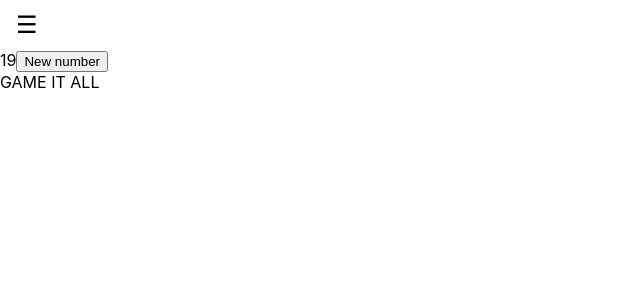
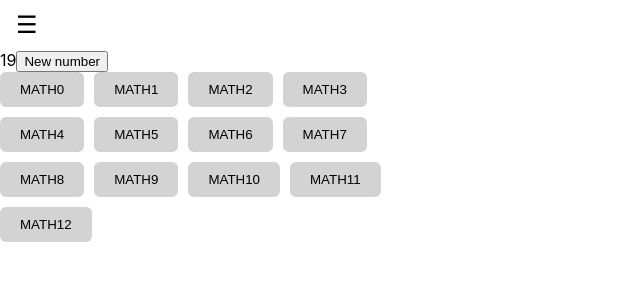
Before and after one commit to dukilee/stop, a React (Vite) app: page /admin in a window 1280 px wide. Shown: the top 300 px of the page, without its empty margins (0-640 px from the left). Built offline with nearby package versions, Linux system fonts and the light colour scheme; no server answers.

Commit message:
Adding cells and toggles

```diff
--- a/src/admin/AdminGameManager.jsx
+++ b/src/admin/AdminGameManager.jsx
@@ -1,10 +1,11 @@
 import { io } from 'socket.io-client';
 import { useRef, useState, useEffect } from 'react';
 import Sidebar from './SideBar';
+import ToggleTable from './ToggleTable';
 
 function AdminData(){
   return <div>
-    GAME IT ALL
+    <ToggleTable />
   </div>
 }
 
--- /dev/null
+++ b/src/admin/ToggleCell.css
@@ -0,0 +1,17 @@
+.toggle-cell-active {
+  background-color: goldenrod;
+  color: white;
+  padding: 10px 20px;
+  border: none;
+  border-radius: 6px;
+  cursor: pointer;
+}
+
+.toggle-cell-inactive {
+  background-color: lightgray;
+  color: black;
+  padding: 10px 20px;
+  border: none;
+  border-radius: 6px;
+  cursor: pointer;
+}
--- /dev/null
+++ b/src/admin/ToggleCell.jsx
@@ -0,0 +1,15 @@
+import { useState } from "react";
+import './ToggleCell.css';
+
+function ToggleCell({isActive=false, index}){
+    const [active, setActive] = useState(isActive);
+    const handleClick = () => {
+        setActive(prev => !prev);
+        console.log(index);
+    }
+    return <div>
+        <button onClick={handleClick} className={active?'toggle-cell-active':'toggle-cell-inactive'}>MATH{index}</button>
+    </div>
+}
+
+export default ToggleCell;
--- /dev/null
+++ b/src/admin/ToggleTable.jsx
@@ -0,0 +1,31 @@
+import React, { useState } from 'react';
+import ToggleCell from './ToggleCell';
+
+function ToggleTable(){
+  const NUM_CELLS = 13;
+
+  // Create an array of dummy components
+  const items = Array.from({ length: NUM_CELLS }, (_, i) => (
+    <ToggleCell key={i} index={i} />
+  ));
+
+  // Group items into rows with a max of 4 columns
+  const rows = [];
+  for (let i = 0; i < items.length; i += 4) {
+    rows.push(items.slice(i, i + 4));
+  }
+
+  return (
+    <div>
+      <div style={{ display: 'flex', flexDirection: 'column', gap: '10px' }}>
+        {rows.map((row, rowIndex) => (
+          <div key={rowIndex} style={{ display: 'flex', gap: '10px' }}>
+            {row}
+          </div>
+        ))}
+      </div>
+    </div>
+  );
+};
+
+export default ToggleTable;
```
